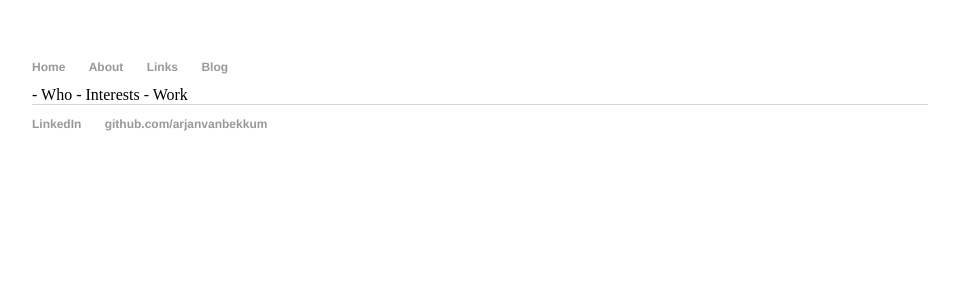
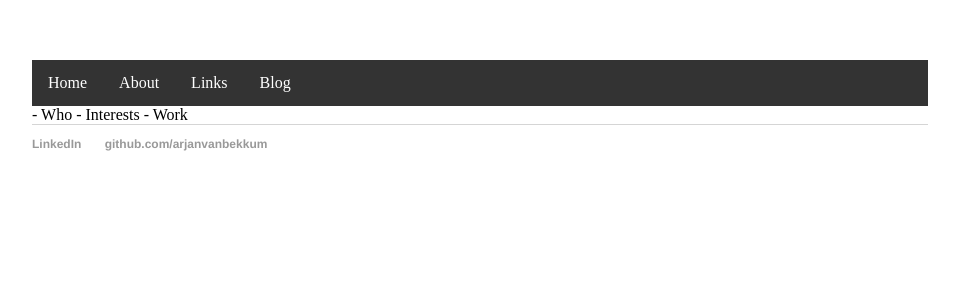
Before and after one commit to arjanvanbekkum/arjanvanbekkum.github.io, a Jekyll site: the page built from index.html, in a window 1280 px wide. Shown: the top 300 px of the page, without its empty margins (160-1119 px from the left). Built offline with Jekyll 4.4.1, drawn with Linux system fonts in a browser that asks for light colours.

Commit message:
update style

```diff
--- a/css/main.css
+++ b/css/main.css
@@ -2,14 +2,14 @@
     margin: 60px auto;
     width: 70%;
 }
-nav ul, footer ul {
+footer ul {
     font-family:'Helvetica', 'Arial', 'Sans-Serif';
     padding: 0px;
     list-style: none;
     font-weight: bold;
     font-size: 12px
 }
-nav ul li, footer ul li {
+footer ul li {
     display: inline;
     margin-right: 20px;
 }
@@ -28,6 +28,7 @@
 }
 h3 {
     font-size: 12px;
+    font-weight: bold;
 }
 p {
     color: #333;
@@ -43,3 +44,34 @@
 ul.posts li {
     list-style: none;
 }
+
+nav ul  {
+    list-style-type: none;
+    margin: 0;
+    padding: 0;
+    overflow: hidden;
+    background-color: #333;
+    position: -webkit-sticky; /* Safari */
+    position: sticky;
+    top: 0;
+  }
+
+  nav ul li {
+    float: left;
+  }
+
+  nav ul li a {
+    display: block;
+    color: white;
+    text-align: center;
+    padding: 14px 16px;
+    text-decoration: none;
+  }
+
+  nav ul li a:hover {
+    background-color: #111;
+  }
+
+  .active {
+    background-color: #4CAF50;
+  }
```
